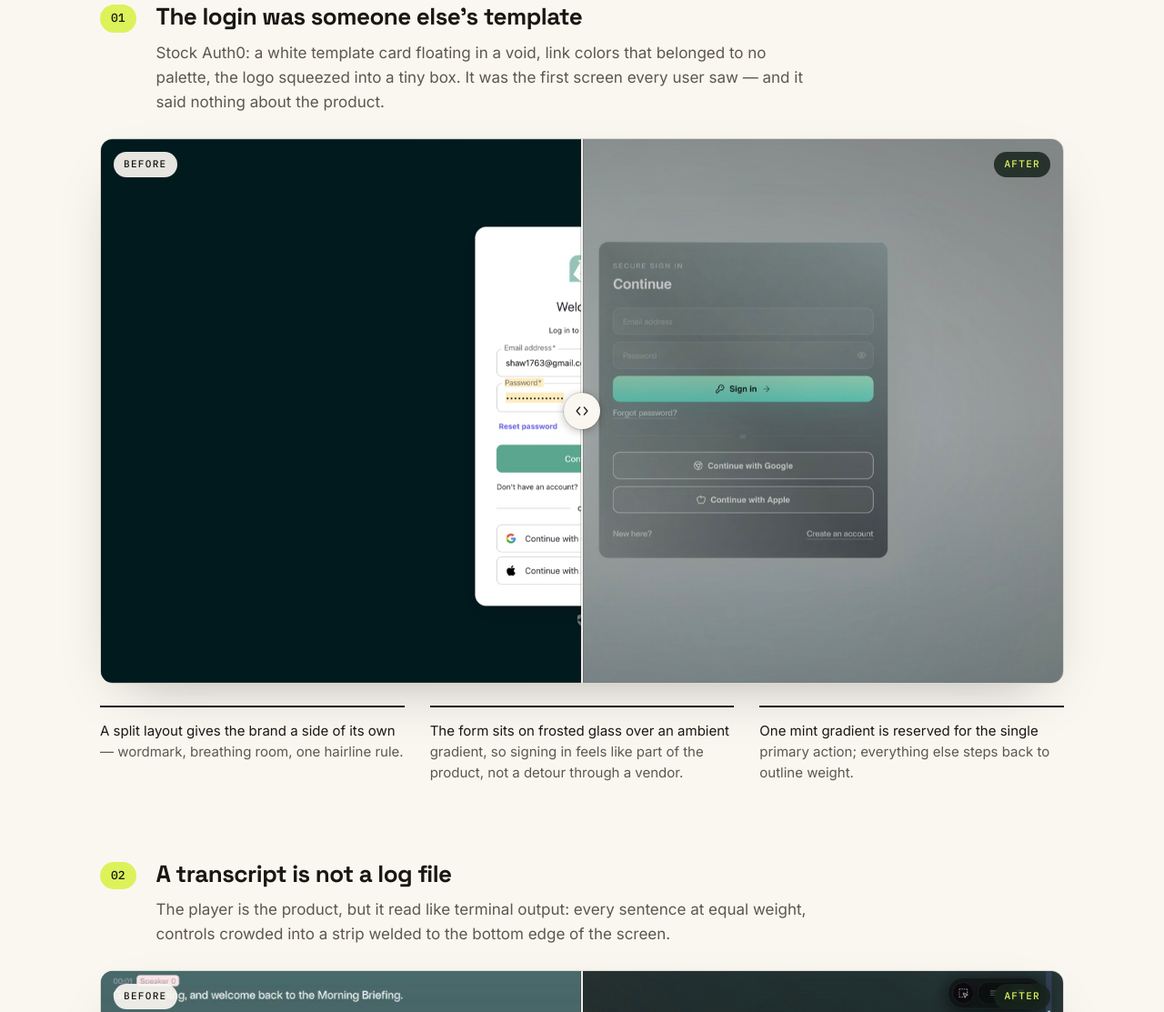
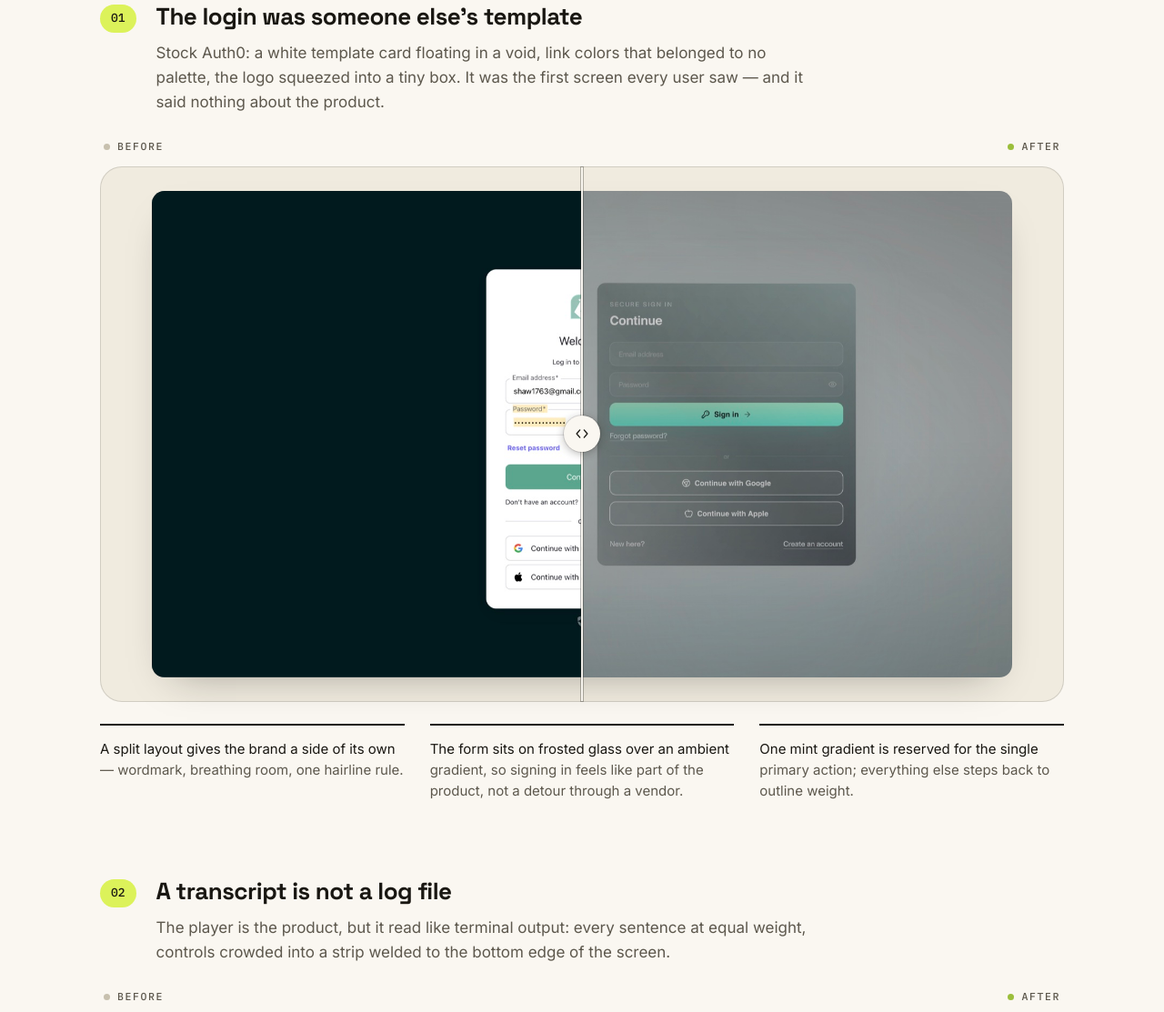
Before and after one commit to shawnchiao/before-after, a plain HTML site: page index.html in a window 1280 px wide. Shown: the part 826-1939 px from the top of the page at 91% size. Drawn offline with Linux system fonts and the light colour scheme.

Commit message:
Move Before/After labels outside the image; add gutter so the handle can park clear of the screenshot
Co-Authored-By: Claude Fable 5 <noreply@anthropic.com>

```diff
--- a/ba.js
+++ b/ba.js
@@ -1,31 +1,40 @@
 // Before/after comparison sliders. Pointer + keyboard, no dependencies.
+// The handle travels the full frame (including the gutter), so it can park
+// outside the screenshot; the reveal clip clamps at the image edges.
 document.querySelectorAll("[data-ba]").forEach((ba) => {
+  const frame = ba.querySelector(".ba-frame");
+  const stage = ba.querySelector(".ba-stage");
   const handle = ba.querySelector(".ba-handle");
-  let pos = 50;
+  let pos = 50; // % across the frame
 
   const render = () => {
-    ba.style.setProperty("--pos", pos + "%");
+    frame.style.setProperty("--pos", pos + "%");
+    const f = frame.getBoundingClientRect();
+    const s = stage.getBoundingClientRect();
+    const x = f.left + (pos / 100) * f.width;
+    const clip = Math.min(100, Math.max(0, ((x - s.left) / s.width) * 100));
+    stage.style.setProperty("--clip", clip + "%");
     handle.setAttribute("aria-valuenow", Math.round(pos));
   };
 
   const setFromClientX = (clientX) => {
-    const rect = ba.getBoundingClientRect();
-    pos = Math.min(100, Math.max(0, ((clientX - rect.left) / rect.width) * 100));
+    const f = frame.getBoundingClientRect();
+    pos = Math.min(100, Math.max(0, ((clientX - f.left) / f.width) * 100));
     render();
   };
 
   let dragging = false;
-  ba.addEventListener("pointerdown", (e) => {
+  frame.addEventListener("pointerdown", (e) => {
     dragging = true;
-    ba.setPointerCapture(e.pointerId);
+    frame.setPointerCapture(e.pointerId);
     setFromClientX(e.clientX);
   });
-  ba.addEventListener("pointermove", (e) => {
+  frame.addEventListener("pointermove", (e) => {
     if (dragging) setFromClientX(e.clientX);
   });
   const stop = () => (dragging = false);
-  ba.addEventListener("pointerup", stop);
-  ba.addEventListener("pointercancel", stop);
+  frame.addEventListener("pointerup", stop);
+  frame.addEventListener("pointercancel", stop);
 
   handle.addEventListener("keydown", (e) => {
     const step = e.shiftKey ? 10 : 4;
--- a/index.html
+++ b/index.html
@@ -45,17 +45,20 @@
           </p>
         </div>
       </div>
-      <div class="ba" data-ba style="aspect-ratio: 1600 / 905">
+      <div class="ba" data-ba>
+        <div class="ba-labels" aria-hidden="true"><span>Before</span><span>After</span></div>
+        <div class="ba-frame">
+        <div class="ba-stage" style="aspect-ratio: 1600 / 905">
         <img class="ba-after" src="img/auth-after.jpg" alt="Redesigned Lingofloat login: split layout with the wordmark on the left and a frosted-glass sign-in card over an ambient gradient" loading="lazy">
         <div class="ba-before-wrap">
           <img class="ba-before" src="img/auth-before.jpg" alt="Original login: default Auth0 white card centered on a plain dark background" loading="lazy">
         </div>
-        <span class="ba-tag ba-tag-before">Before</span>
-        <span class="ba-tag ba-tag-after">After</span>
+        </div>
         <div class="ba-handle" role="slider" tabindex="0" aria-label="Comparison slider: reveal before or after" aria-valuemin="0" aria-valuemax="100" aria-valuenow="50">
           <span class="ba-grip" aria-hidden="true">
             <svg viewBox="0 0 24 24" width="14" height="14"><path d="M8 5l-6 7 6 7M16 5l6 7-6 7" fill="none" stroke="currentColor" stroke-width="2.4" stroke-linecap="round" stroke-linejoin="round"/></svg>
           </span>
+        </div>
         </div>
       </div>
       <ul class="fixes">
@@ -77,17 +80,20 @@
           </p>
         </div>
       </div>
-      <div class="ba" data-ba style="aspect-ratio: 1600 / 921">
+      <div class="ba" data-ba>
+        <div class="ba-labels" aria-hidden="true"><span>Before</span><span>After</span></div>
+        <div class="ba-frame">
+        <div class="ba-stage" style="aspect-ratio: 1600 / 921">
         <img class="ba-after" src="img/player-after.jpg" alt="Redesigned player: floating pill-shaped player bar, dimmed context lines around the current sentence, per-sentence actions at the timestamps" loading="lazy">
         <div class="ba-before-wrap">
           <img class="ba-before" src="img/player-before.jpg" alt="Original player: flat list of transcript rows with a full-width control bar pinned to the bottom" loading="lazy">
         </div>
-        <span class="ba-tag ba-tag-before">Before</span>
-        <span class="ba-tag ba-tag-after">After</span>
+        </div>
         <div class="ba-handle" role="slider" tabindex="0" aria-label="Comparison slider: reveal before or after" aria-valuemin="0" aria-valuemax="100" aria-valuenow="50">
           <span class="ba-grip" aria-hidden="true">
             <svg viewBox="0 0 24 24" width="14" height="14"><path d="M8 5l-6 7 6 7M16 5l6 7-6 7" fill="none" stroke="currentColor" stroke-width="2.4" stroke-linecap="round" stroke-linejoin="round"/></svg>
           </span>
+        </div>
         </div>
       </div>
       <ul class="fixes">
@@ -109,17 +115,20 @@
           </p>
         </div>
       </div>
-      <div class="ba" data-ba style="aspect-ratio: 1600 / 878">
+      <div class="ba" data-ba>
+        <div class="ba-labels" aria-hidden="true"><span>Before</span><span>After</span></div>
+        <div class="ba-frame">
+        <div class="ba-stage" style="aspect-ratio: 1600 / 878">
         <img class="ba-after" src="img/podcast-after.jpg" alt="Redesigned podcast browser: one consistent dark surface system where the podcast artwork provides the color" loading="lazy">
         <div class="ba-before-wrap">
           <img class="ba-before" src="img/podcast-before.jpg" alt="Original podcast browser: white cards and mixed light and dark components on a dark sidebar layout" loading="lazy">
         </div>
-        <span class="ba-tag ba-tag-before">Before</span>
-        <span class="ba-tag ba-tag-after">After</span>
+        </div>
         <div class="ba-handle" role="slider" tabindex="0" aria-label="Comparison slider: reveal before or after" aria-valuemin="0" aria-valuemax="100" aria-valuenow="50">
           <span class="ba-grip" aria-hidden="true">
             <svg viewBox="0 0 24 24" width="14" height="14"><path d="M8 5l-6 7 6 7M16 5l6 7-6 7" fill="none" stroke="currentColor" stroke-width="2.4" stroke-linecap="round" stroke-linejoin="round"/></svg>
           </span>
+        </div>
         </div>
       </div>
       <ul class="fixes">
--- a/styles.css
+++ b/styles.css
@@ -112,19 +112,46 @@ mark {
 .case-head p { margin-top: 10px; color: var(--ink-soft); }
 
 /* before/after slider */
-.ba {
+.ba-labels {
+  display: flex;
+  justify-content: space-between;
+  align-items: center;
+  font-family: var(--font-mono);
+  font-size: 11.5px;
+  font-weight: 500;
+  letter-spacing: 0.14em;
+  text-transform: uppercase;
+  color: var(--ink-soft);
+  margin-bottom: 12px;
+  padding: 0 4px;
+}
+.ba-labels span { display: flex; align-items: center; gap: 8px; }
+.ba-labels span::before {
+  content: "";
+  width: 7px; height: 7px; border-radius: 50%;
+  background: #C7C0AE;
+}
+.ba-labels span:last-child::before { background: #9BBE3B; }
+.ba-frame {
   position: relative;
-  overflow: hidden;
-  border-radius: var(--radius);
+  padding: clamp(16px, 2.5vw, 26px) clamp(30px, 5vw, 56px);
+  background: #F0EBDF;
   border: 1px solid var(--line);
-  box-shadow: 0 24px 60px -30px rgba(25, 23, 18, 0.35);
+  border-radius: calc(var(--radius) + 10px);
   cursor: ew-resize;
   touch-action: pan-y;
   user-select: none;
   -webkit-user-select: none;
   --pos: 50%;
 }
-.ba img {
+.ba-stage {
+  position: relative;
+  overflow: hidden;
+  border-radius: var(--radius);
+  box-shadow: 0 18px 44px -24px rgba(25, 23, 18, 0.4);
+  --clip: 50%;
+}
+.ba-stage img {
   position: absolute;
   inset: 0;
   width: 100%;
@@ -135,23 +162,8 @@ mark {
 .ba-before-wrap {
   position: absolute;
   inset: 0;
-  clip-path: inset(0 calc(100% - var(--pos)) 0 0);
+  clip-path: inset(0 calc(100% - var(--clip)) 0 0);
 }
-.ba-tag {
-  position: absolute;
-  top: 14px;
-  font-family: var(--font-mono);
-  font-size: 11px;
-  font-weight: 500;
-  letter-spacing: 0.12em;
-  text-transform: uppercase;
-  padding: 5px 11px;
-  border-radius: 999px;
-  pointer-events: none;
-  z-index: 2;
-}
-.ba-tag-before { left: 14px; background: rgba(250, 247, 241, 0.92); color: var(--ink); }
-.ba-tag-after { right: 14px; background: rgba(23, 36, 28, 0.85); color: var(--lime); }
 .ba-handle {
   position: absolute;
   top: 0;
@@ -168,7 +180,7 @@ mark {
   left: -1px;
   width: 2px;
   background: rgba(250, 247, 241, 0.95);
-  box-shadow: 0 0 0 1px rgba(25, 23, 18, 0.18);
+  box-shadow: 0 0 0 1px rgba(25, 23, 18, 0.3);
 }
 .ba-grip {
   position: absolute;
@@ -185,7 +197,7 @@ mark {
   box-shadow: 0 2px 10px rgba(25, 23, 18, 0.3), 0 0 0 1px rgba(25, 23, 18, 0.12);
   transition: transform 0.15s ease;
 }
-.ba:active .ba-grip { transform: translate(-50%, -50%) scale(0.94); }
+.ba-frame:active .ba-grip { transform: translate(-50%, -50%) scale(0.94); }
 .ba-handle:focus-visible .ba-grip { box-shadow: 0 0 0 3px var(--lime), 0 2px 10px rgba(25, 23, 18, 0.3); }
 
 .fixes {
@@ -273,6 +285,7 @@ mark {
   .fixes { grid-template-columns: 1fr; gap: 14px; }
   .highlights { grid-template-columns: 1fr; gap: 26px; }
   .ba-grip { width: 34px; height: 34px; }
+  .ba-frame { padding: 12px 22px; }
   .footer { flex-direction: column; }
 }
 
```
